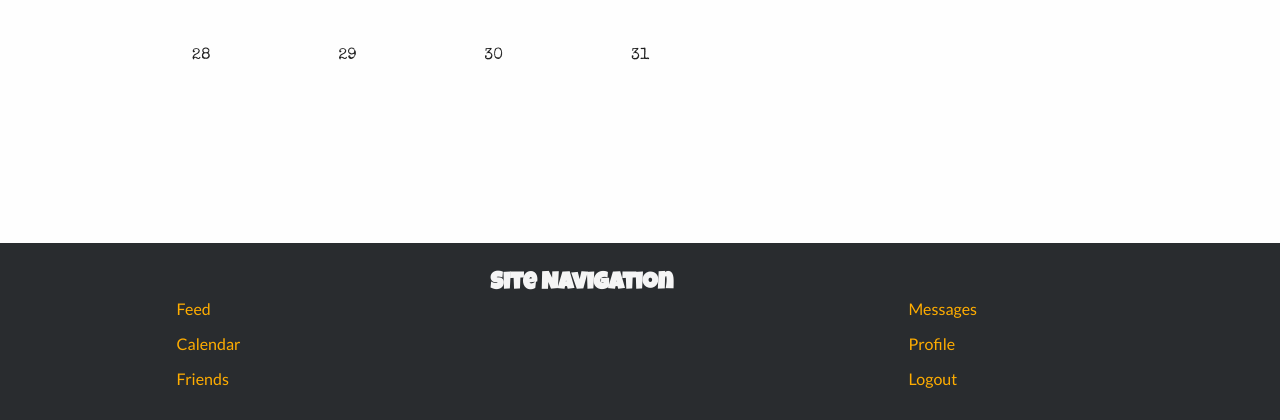
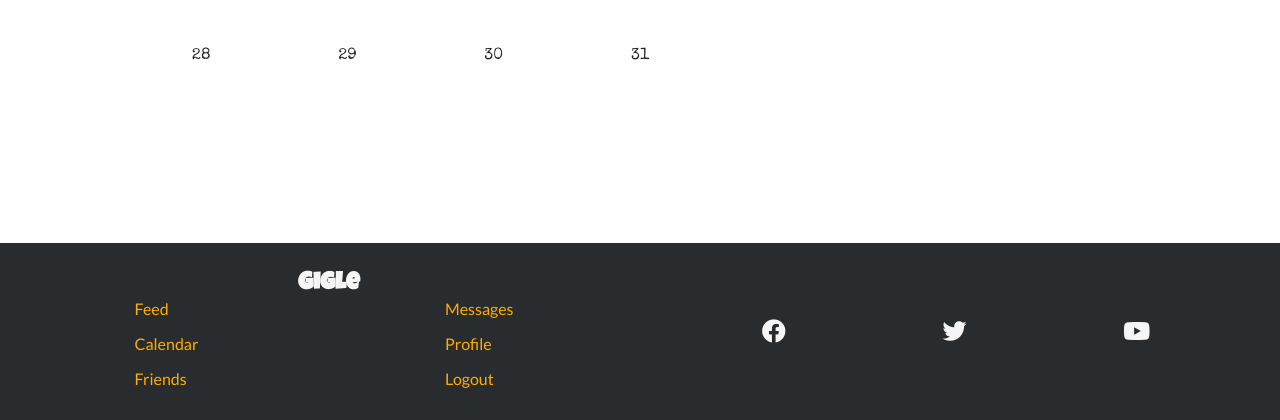
Before and after one commit to xiaoniuniu89/giglep4, a Django app: page /calendar/ in a window 1280 px wide. Shown: the part 535-955 px from the top of the page. Run offline with Django 3.2, Linux system fonts and the light colour scheme; the visitor is signed in with stand-in values (Sample User, id 1); data that the repository does not hold is empty; some libraries are stand-ins or nearby versions.

Commit message:
add style to footer

```diff
--- a/static/organiser/css/organiser.css
+++ b/static/organiser/css/organiser.css
@@ -157,6 +157,8 @@
     padding: 1.5em .5em;
     display: flex;
     margin-top: auto;
+    display: flex;
+    flex-direction: column;
 }
 
 footer a {
@@ -165,6 +167,7 @@ footer a {
 
 .footer-site-nav {
     width: 90%;
+    margin: 0 auto;
 }
 
 .footer-site-nav .heading {
@@ -174,12 +177,24 @@ footer a {
 .footer-nav-links {
     display: flex;
     justify-content: space-around;
+
 }
 
 .footer-nav-links li {
     padding: .5em .2em;
 }
 
+.footer .basic-wrapper-flex, .cal-footer .basic-wrapper-flex {
+  justify-content: space-around;
+}
+
+.footer .basic-wrapper-flex a, .cal-footer .basic-wrapper-flex a {
+    color: whitesmoke;
+}
+
+.footer a:hover {
+    color: var(--dull-grey);
+}
 /* feed  */
 
 .feed-heading {
@@ -446,8 +461,10 @@ footer a {
         margin: 0 auto;
     }
 
-
-
+    .footer, .cal-footer {
+        flex-direction: row;
+        flex-wrap: wrap;
+    }
 }
 
 @media screen and (min-width: 700px ) {
@@ -490,6 +507,15 @@ footer a {
     .sent-img {
         margin-left: 45%;
     }
+
+    .footer-site-nav {
+        width: 40%;
+    }
+
+    .footer .basic-wrapper-flex, .cal-footer .basic-wrapper-flex {
+        width: 40%;
+    }
+
 
 
 }
--- a/templates/organiser/base.html
+++ b/templates/organiser/base.html
@@ -96,7 +96,7 @@
     {% if title != 'calendar' %}
         <footer class="footer">
             <div class="footer-site-nav">
-                <h3 class="heading">Site Navigation</h3>
+                <h3 class="heading">Gigle</h3>
                 <div class="footer-nav-links">
                     <ul>
                         <li class="nav-item"><a href="{% url 'feed' %}">Feed</a></li>
@@ -110,11 +110,16 @@
                     </ul>
                 </div>
             </div>
+            <div class="basic-wrapper-flex">
+                <a href="https://www.facebook.com/" target="_blank"><i class="fab fa-icon fa-facebook"></i></a>
+                <a href="https://twitter.com/?lang=en" target="_blank"><i class="fab fa-icon fa-twitter"></i></a>
+                <a href="https://www.youtube.com/" target="_blank"><i class="fab fa-icon fa-youtube"></i></a>
+            </div>
         </footer>
     {% else %}
         <footer class="cal-footer">
             <div class="footer-site-nav">
-                <h3 class="heading">Site Navigation</h3>
+                <h3 class="heading">Gigle</h3>
                 <div class="footer-nav-links">
                     <ul>
                         <li class="nav-item"><a href="{% url 'feed' %}">Feed</a></li>
@@ -128,6 +133,11 @@
                     </ul>
                 </div>
             </div>
+            <div class="basic-wrapper-flex">
+                <a href="https://www.facebook.com/" target="_blank"><i class="fab fa-icon fa-facebook"></i></a>
+                <a href="https://twitter.com/?lang=en" target="_blank"><i class="fab fa-icon fa-twitter"></i></a>
+                <a href="https://www.youtube.com/" target="_blank"><i class="fab fa-icon fa-youtube"></i></a>
+            </div>
         </footer>
     {% endif %}
     <script src="{% static 'js/script.js' %}"></script>
```
